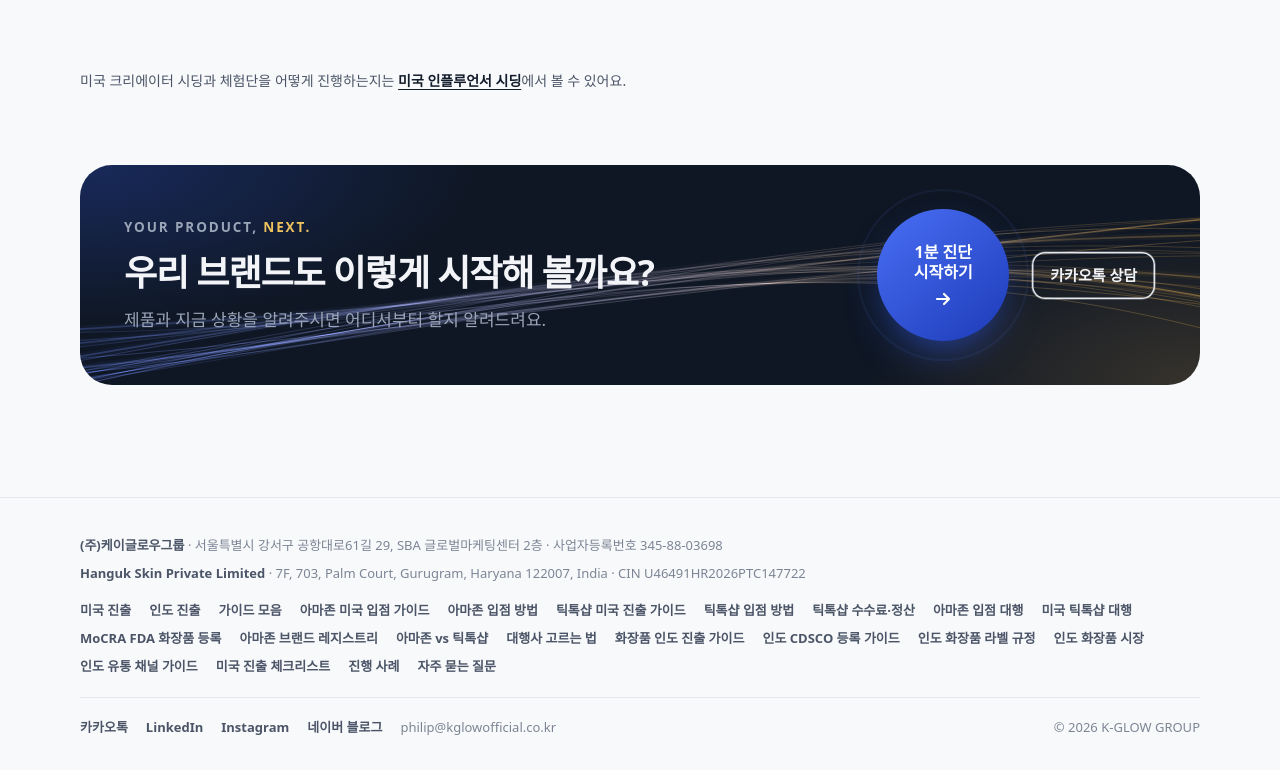
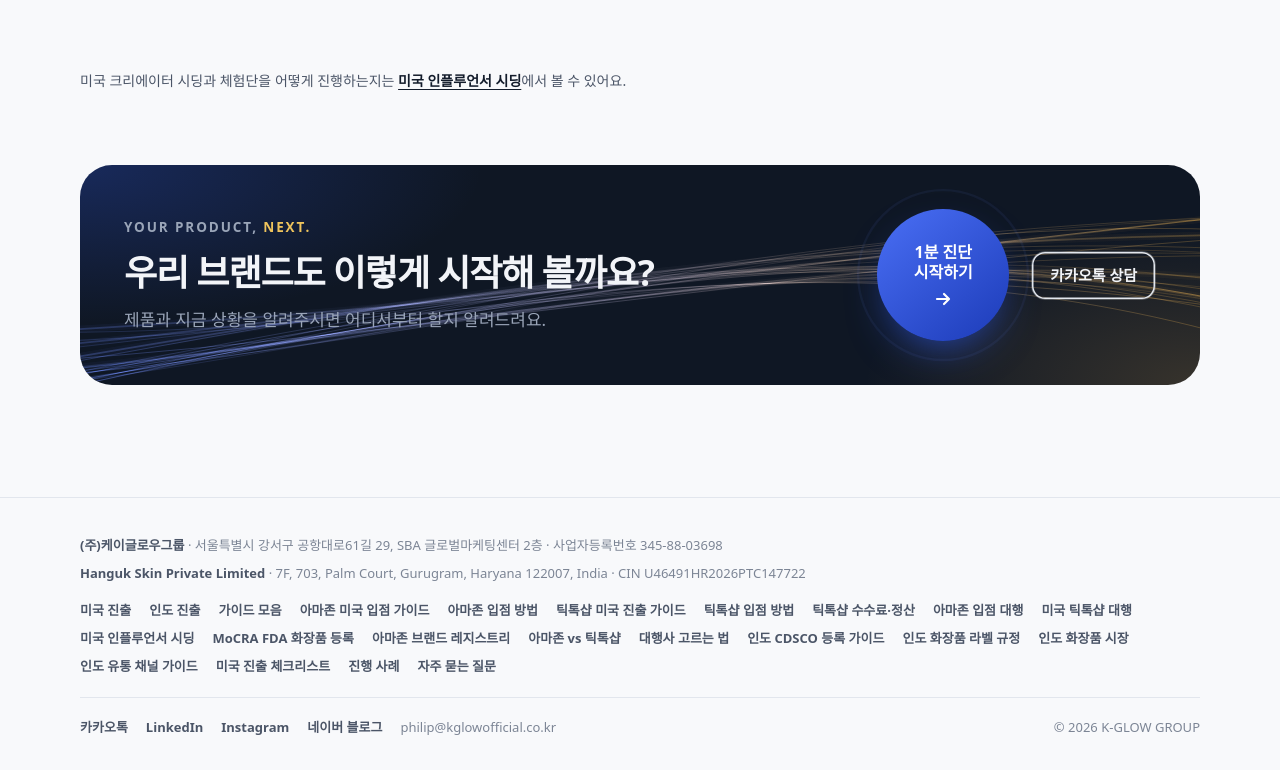
Before and after one commit to cksgh8900-art/kglow-group, a plain HTML site: page cases/index.html in a window 1280 px wide. Shown: the part 3544-4314 px from the top of the page. Drawn offline with Linux system fonts and the light colour scheme; animation ran at ten frames a second; a web font is replaced by a local one.

Commit message:
푸터 정리: 인도 중복 링크 제거, 미국 인플루언서 시딩 추가 (cases/index.html)

```diff
--- a/cases/index.html
+++ b/cases/index.html
@@ -1248,11 +1248,11 @@ body.at-hero .nav.scrolled:not(.open){background:rgba(10,17,28,.72);backdrop-fil
         <a href="/tiktok-shop/fees/">틱톡샵 수수료·정산</a>
         <a href="/amazon/agency/">아마존 입점 대행</a>
         <a href="/tiktok-shop/agency/">미국 틱톡샵 대행</a>
+        <a href="/us/influencer-seeding/">미국 인플루언서 시딩</a>
         <a href="/amazon/mocra/">MoCRA FDA 화장품 등록</a>
         <a href="/amazon/brand-registry/">아마존 브랜드 레지스트리</a>
         <a href="/us/amazon-vs-tiktok-shop/">아마존 vs 틱톡샵</a>
         <a href="/us/agency-checklist/">대행사 고르는 법</a>
-        <a href="/india/">화장품 인도 진출 가이드</a>
         <a href="/india/cdsco/">인도 CDSCO 등록 가이드</a>
         <a href="/india/label/">인도 화장품 라벨 규정</a>
         <a href="/india/market/">인도 화장품 시장</a>
```
